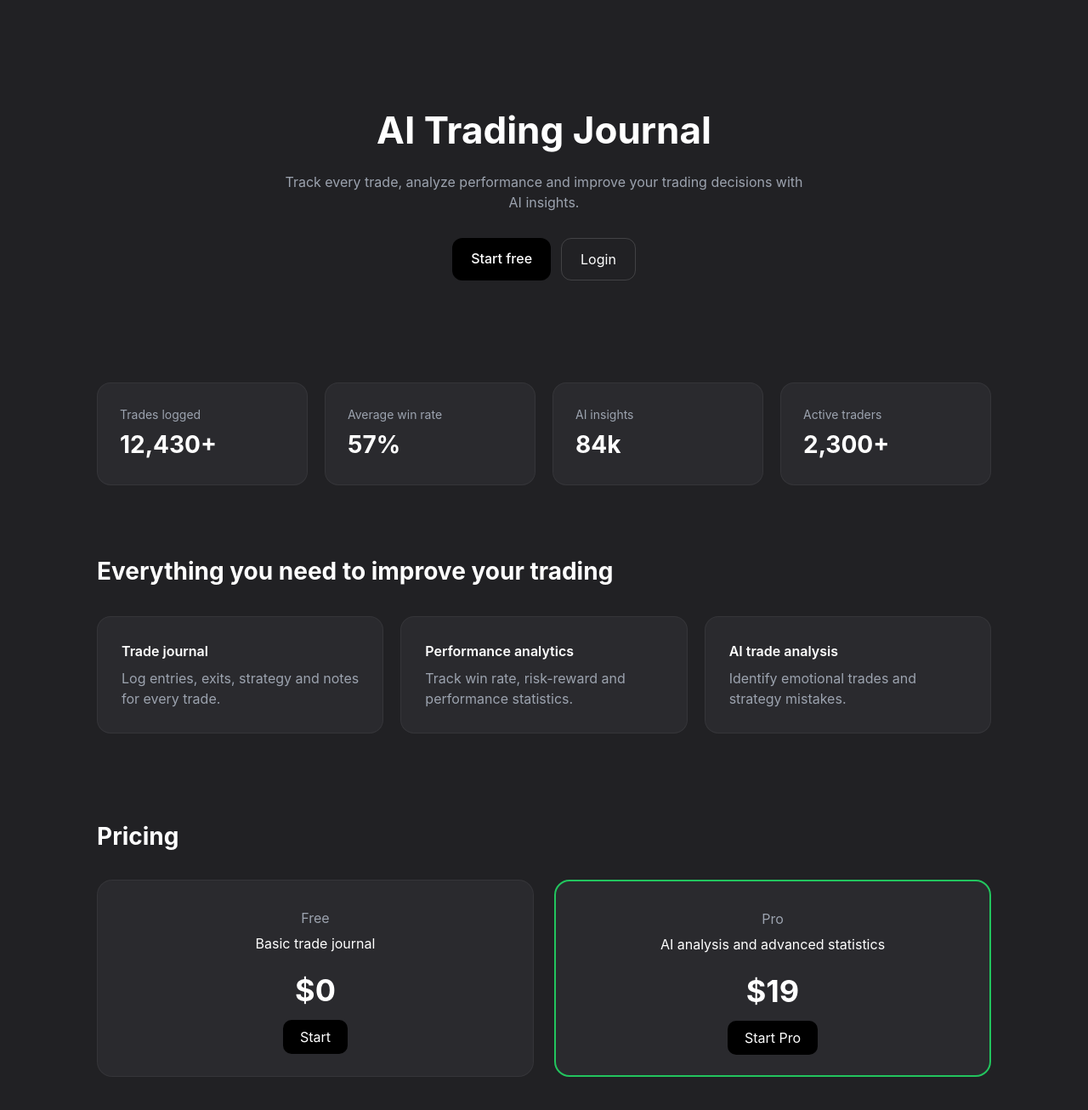
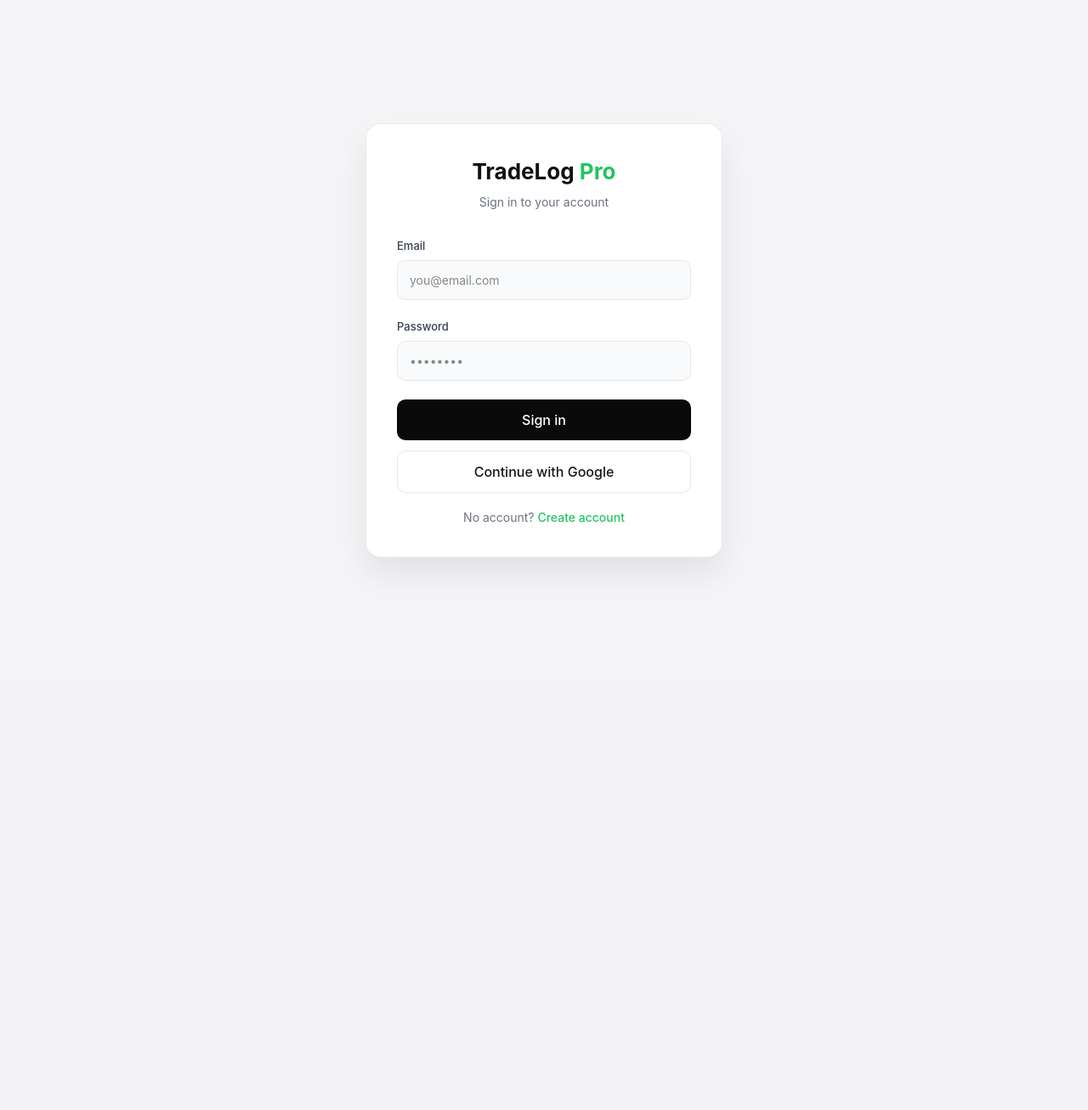
Before and after one commit to rivalden-sys/tradelog_pro, a Next.js app: page /login in a window 1280 px wide. Shown: the top 1306 px of the page at 85% size. After the commit the page ends 800 px from the top, so only its background shows below. Built offline with nearby package versions, Linux system fonts and the light colour scheme.

Commit message:
Update page.tsx

```diff
--- a/app/(auth)/login/page.tsx
+++ b/app/(auth)/login/page.tsx
@@ -2,319 +2,152 @@
 
 import Link from "next/link"
 
-export default function Landing() {
+export default function LoginPage() {
 
   return (
 
-    <main
-      style={{
-        background:"#212124",
-        minHeight:"100vh",
-        color:"#ffffff"
-      }}
-    >
+    <main style={{
+      minHeight:"100vh",
+      display:"flex",
+      alignItems:"center",
+      justifyContent:"center",
+      background:"#f5f5f7"
+    }}>
 
-      {/* HERO */}
+      <div style={{
+        width:420,
+        background:"#ffffff",
+        padding:36,
+        borderRadius:18,
+        border:"1px solid rgba(0,0,0,0.08)",
+        boxShadow:"0 20px 40px rgba(0,0,0,0.08)"
+      }}>
 
-      <section
-        style={{
-          maxWidth:1100,
-          margin:"0 auto",
-          padding:"120px 24px",
-          textAlign:"center"
-        }}
-      >
+        {/* header */}
 
-        <h1
-          style={{
-            fontSize:44,
+        <div style={{textAlign:"center",marginBottom:28}}>
+
+          <h1 style={{
+            fontSize:26,
             fontWeight:700,
-            marginBottom:16
-          }}
-        >
-          AI Trading Journal
-        </h1>
+            color:"#111"
+          }}>
+            TradeLog <span style={{color:"#22c55e"}}>Pro</span>
+          </h1>
 
-        <p
-          style={{
-            color:"#9CA3AF",
-            maxWidth:620,
-            margin:"0 auto 30px"
-          }}
-        >
-          Track every trade, analyze performance and improve
-          your trading decisions with AI insights.
-        </p>
-
-        <div style={{display:"flex",gap:12,justifyContent:"center"}}>
-
-          <Link
-            href="/register"
-            style={{
-              background:"#000",
-              padding:"12px 22px",
-              borderRadius:12,
-              textDecoration:"none",
-              color:"#fff",
-              fontWeight:500
-            }}
-          >
-            Start free
-          </Link>
-
-          <Link
-            href="/login"
-            style={{
-              border:"1px solid rgba(255,255,255,0.15)",
-              padding:"12px 22px",
-              borderRadius:12,
-              textDecoration:"none",
-              color:"#fff"
-            }}
-          >
-            Login
-          </Link>
+          <p style={{
+            color:"#6b7280",
+            fontSize:14,
+            marginTop:6
+          }}>
+            Sign in to your account
+          </p>
 
         </div>
 
-      </section>
+
+        {/* email */}
+
+        <label style={{
+          fontSize:13,
+          fontWeight:500,
+          color:"#374151"
+        }}>
+          Email
+        </label>
+
+        <input
+          placeholder="you@email.com"
+          style={{
+            width:"100%",
+            marginTop:6,
+            marginBottom:18,
+            padding:"12px 14px",
+            borderRadius:10,
+            border:"1px solid #e5e7eb",
+            background:"#f9fafb",
+            fontSize:14
+          }}
+        />
 
 
-      {/* STATS */}
+        {/* password */}
 
-      <section
-        style={{
-          maxWidth:1100,
-          margin:"0 auto",
-          padding:"0 24px 80px"
-        }}
-      >
+        <label style={{
+          fontSize:13,
+          fontWeight:500,
+          color:"#374151"
+        }}>
+          Password
+        </label>
 
-        <div
+        <input
+          type="password"
+          placeholder="••••••••"
           style={{
-            display:"grid",
-            gridTemplateColumns:"repeat(auto-fit,minmax(220px,1fr))",
-            gap:20
+            width:"100%",
+            marginTop:6,
+            marginBottom:22,
+            padding:"12px 14px",
+            borderRadius:10,
+            border:"1px solid #e5e7eb",
+            background:"#f9fafb",
+            fontSize:14
           }}
-        >
-
-          <Stat label="Trades logged" value="12,430+" />
-          <Stat label="Average win rate" value="57%" />
-          <Stat label="AI insights" value="84k" />
-          <Stat label="Active traders" value="2,300+" />
-
-        </div>
-
-      </section>
+        />
 
 
-      {/* FEATURES */}
+        {/* login */}
 
-      <section
-        style={{
-          maxWidth:1100,
-          margin:"0 auto",
-          padding:"0 24px 100px"
-        }}
-      >
-
-        <h2
-          style={{
-            fontSize:28,
-            fontWeight:700,
-            marginBottom:32
-          }}
-        >
-          Everything you need to improve your trading
-        </h2>
-
-        <div
-          style={{
-            display:"grid",
-            gridTemplateColumns:"repeat(auto-fit,minmax(260px,1fr))",
-            gap:20
-          }}
-        >
-
-          <Card
-            title="Trade journal"
-            text="Log entries, exits, strategy and notes for every trade."
-          />
-
-          <Card
-            title="Performance analytics"
-            text="Track win rate, risk-reward and performance statistics."
-          />
-
-          <Card
-            title="AI trade analysis"
-            text="Identify emotional trades and strategy mistakes."
-          />
-
-        </div>
-
-      </section>
+        <button style={{
+          width:"100%",
+          padding:"12px",
+          borderRadius:10,
+          background:"#0a0a0b",
+          color:"#fff",
+          fontWeight:500,
+          border:"none",
+          cursor:"pointer"
+        }}>
+          Sign in
+        </button>
 
 
-      {/* PRICING */}
+        {/* google */}
 
-      <section
-        style={{
-          maxWidth:1100,
-          margin:"0 auto",
-          padding:"0 24px 120px"
-        }}
-      >
+        <button style={{
+          width:"100%",
+          padding:"12px",
+          borderRadius:10,
+          border:"1px solid #e5e7eb",
+          background:"#fff",
+          marginTop:12,
+          fontWeight:500,
+          cursor:"pointer"
+        }}>
+          Continue with Google
+        </button>
 
-        <h2
-          style={{
-            fontSize:28,
-            fontWeight:700,
-            marginBottom:30
-          }}
-        >
-          Pricing
-        </h2>
 
-        <div
-          style={{
-            display:"grid",
-            gridTemplateColumns:"repeat(auto-fit,minmax(260px,1fr))",
-            gap:24
-          }}
-        >
+        {/* register */}
 
-          <Price
-            title="Free"
-            desc="Basic trade journal"
-            price="$0"
-            button="Start"
-          />
+        <p style={{
+          textAlign:"center",
+          fontSize:14,
+          marginTop:18,
+          color:"#6b7280"
+        }}>
+          No account?{" "}
+          <Link href="/register" style={{
+            color:"#22c55e",
+            fontWeight:500
+          }}>
+            Create account
+          </Link>
+        </p>
 
-          <Price
-            title="Pro"
-            desc="AI analysis and advanced statistics"
-            price="$19"
-            button="Start Pro"
-            highlight
-          />
-
-        </div>
-
-      </section>
+      </div>
 
     </main>
   )
 }
-
-function Stat({label,value}:{label:string,value:string}) {
-
-  return (
-
-    <div
-      style={{
-        background:"#2a2a2e",
-        padding:26,
-        borderRadius:16,
-        border:"1px solid rgba(255,255,255,0.05)"
-      }}
-    >
-
-      <div style={{color:"#9CA3AF",fontSize:14}}>
-        {label}
-      </div>
-
-      <div
-        style={{
-          fontSize:28,
-          fontWeight:700,
-          marginTop:4
-        }}
-      >
-        {value}
-      </div>
-
-    </div>
-  )
-}
-
-function Card({title,text}:{title:string,text:string}) {
-
-  return (
-
-    <div
-      style={{
-        background:"#2a2a2e",
-        padding:28,
-        borderRadius:16,
-        border:"1px solid rgba(255,255,255,0.05)"
-      }}
-    >
-
-      <div
-        style={{
-          fontWeight:600,
-          marginBottom:8
-        }}
-      >
-        {title}
-      </div>
-
-      <div style={{color:"#9CA3AF"}}>
-        {text}
-      </div>
-
-    </div>
-  )
-}
-
-function Price({title,desc,price,button,highlight}:{title:string,desc:string,price:string,button:string,highlight?:boolean}) {
-
-  return (
-
-    <div
-      style={{
-        background:"#2a2a2e",
-        padding:32,
-        borderRadius:18,
-        border: highlight
-          ? "2px solid #22c55e"
-          : "1px solid rgba(255,255,255,0.05)",
-        textAlign:"center"
-      }}
-    >
-
-      <div style={{color:"#9CA3AF"}}>
-        {title}
-      </div>
-
-      <div style={{marginTop:6}}>
-        {desc}
-      </div>
-
-      <div
-        style={{
-          fontSize:36,
-          fontWeight:700,
-          margin:"16px 0"
-        }}
-      >
-        {price}
-      </div>
-
-      <Link
-        href="/register"
-        style={{
-          background:"#000",
-          color:"#fff",
-          padding:"10px 20px",
-          borderRadius:10,
-          textDecoration:"none"
-        }}
-      >
-        {button}
-      </Link>
-
-    </div>
-  )
-}
```
